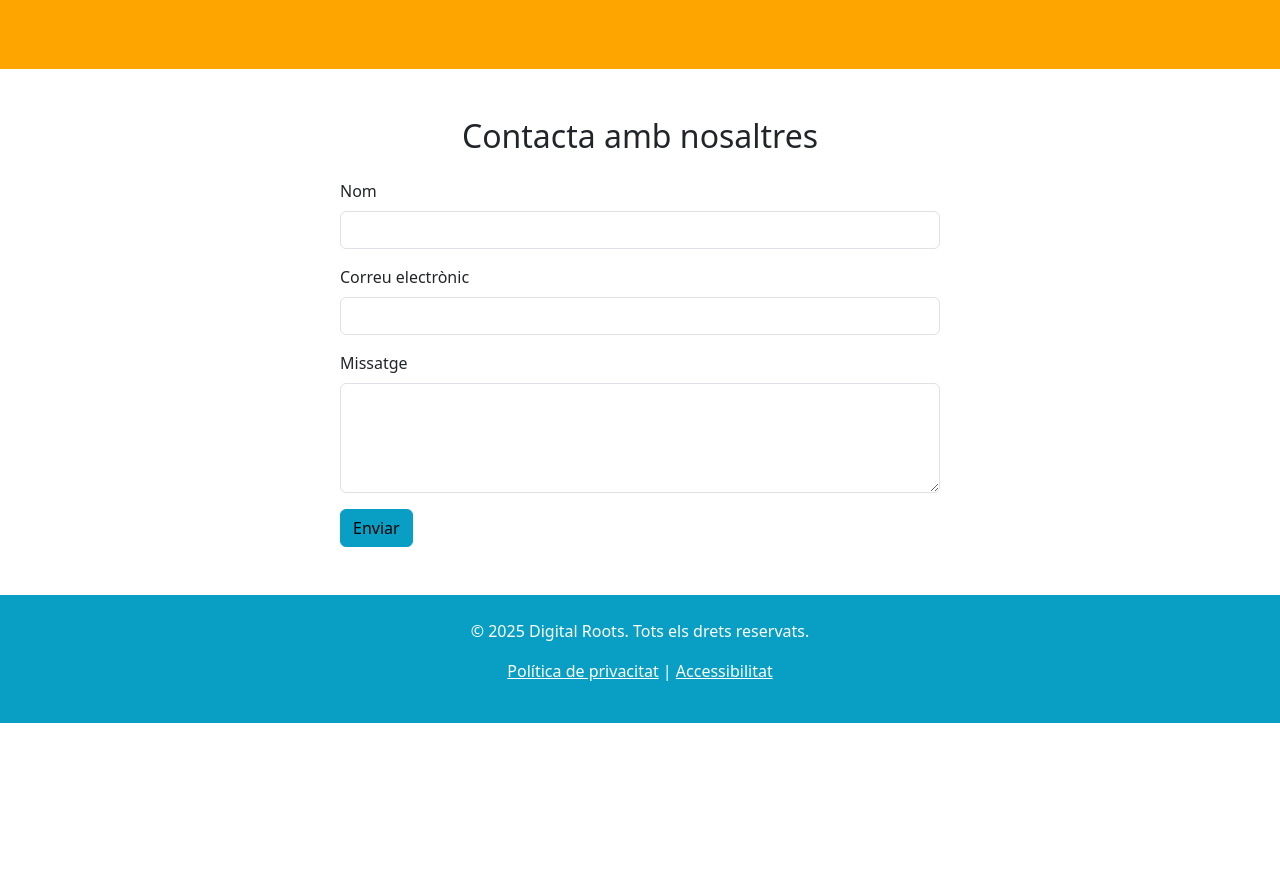
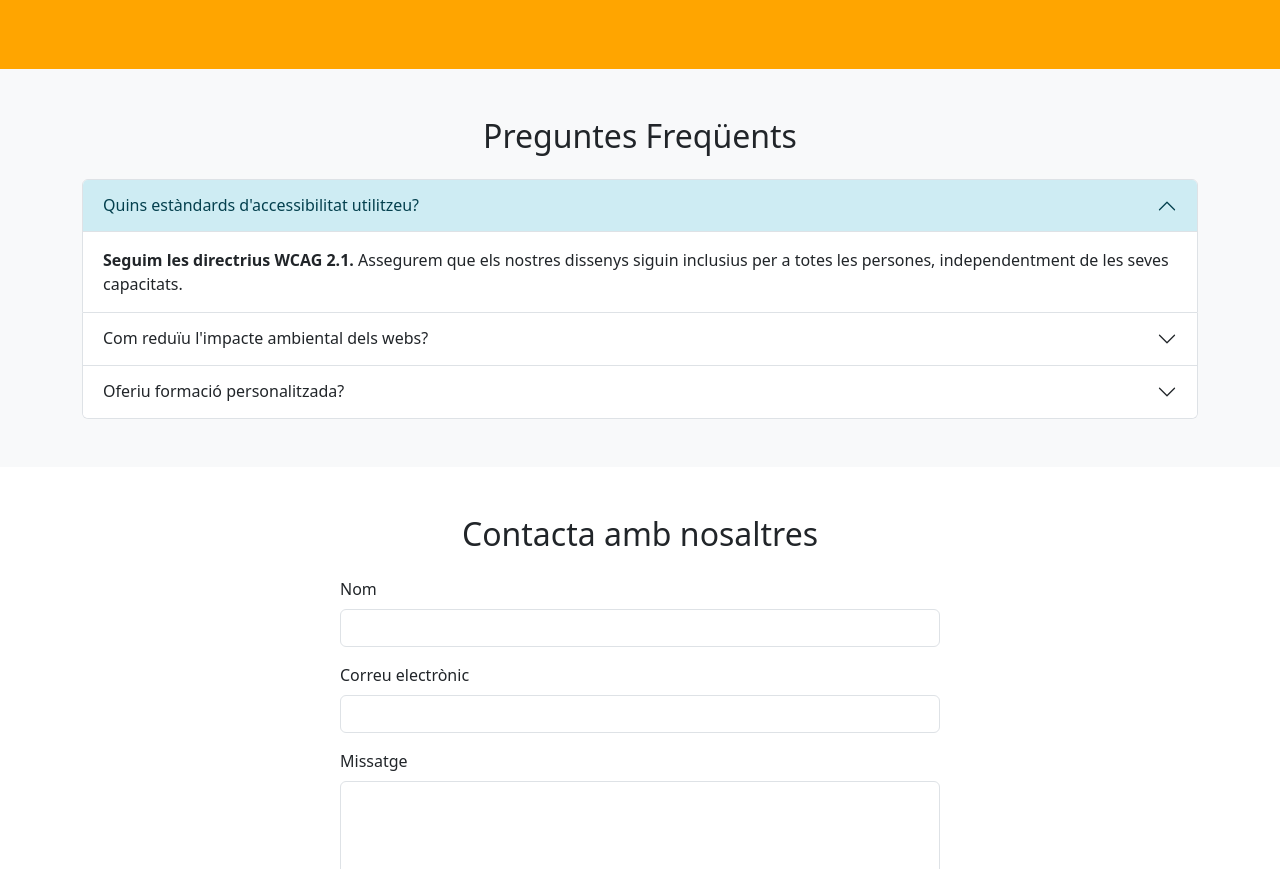
Before and after one commit to EduardAltes/widgets, a website built with Vite: page index.html in a window 1280 px wide. Shown: the part 995-1864 px from the top of the page. Before the commit the page ends 1718 px from the top, so only its background shows below. Built offline with nearby package versions, Linux system fonts and the light colour scheme.

Commit message:
feat(): added accordion for FAQs

```diff
--- a/index.html
+++ b/index.html
@@ -110,6 +110,52 @@
     </div>
   </section>
 
+  <!-- FAQ Section -->
+  <section id="faq" class="py-5 bg-light">
+    <div class="container">
+      <h2 class="text-center mb-4">Preguntes Freqüents</h2>
+      <div class="accordion" id="accordionExample">
+        <div class="accordion-item">
+          <h2 class="accordion-header">
+            <button class="accordion-button" type="button" data-bs-toggle="collapse" data-bs-target="#collapseOne" aria-expanded="true" aria-controls="collapseOne">
+              Quins estàndards d'accessibilitat utilitzeu?
+            </button>
+          </h2>
+          <div id="collapseOne" class="accordion-collapse collapse show" data-bs-parent="#accordionExample">
+            <div class="accordion-body">
+              <strong>Seguim les directrius WCAG 2.1.</strong> Assegurem que els nostres dissenys siguin inclusius per a totes les persones, independentment de les seves capacitats.
+            </div>
+          </div>
+        </div>
+        <div class="accordion-item">
+          <h2 class="accordion-header">
+            <button class="accordion-button collapsed" type="button" data-bs-toggle="collapse" data-bs-target="#collapseTwo" aria-expanded="false" aria-controls="collapseTwo">
+              Com reduïu l'impacte ambiental dels webs?
+            </button>
+          </h2>
+          <div id="collapseTwo" class="accordion-collapse collapse" data-bs-parent="#accordionExample">
+            <div class="accordion-body">
+              <strong>Mitjançant optimitzacions tècniques.</strong> Reduïm el pes de les pàgines, utilitzem servidors verds i fomentem bones pràctiques en el desenvolupament.
+            </div>
+          </div>
+        </div>
+        <div class="accordion-item">
+          <h2 class="accordion-header">
+            <button class="accordion-button collapsed" type="button" data-bs-toggle="collapse" data-bs-target="#collapseThree" aria-expanded="false" aria-controls="collapseThree">
+              Oferiu formació personalitzada?
+            </button>
+          </h2>
+          <div id="collapseThree" class="accordion-collapse collapse" data-bs-parent="#accordionExample">
+            <div class="accordion-body">
+              <strong>Sí, adaptem els tallers a les necessitats del vostre equip.</strong> Tant si sou desenvolupadors, dissenyadors o gestors de projecte, tenim continguts útils per a vosaltres.
+            </div>
+          </div>
+        </div>
+      </div>
+    </div>
+  </section>
+
+
   <!-- Contact Form -->
   <section id="contact" class="py-5">
     <div class="container">
```
